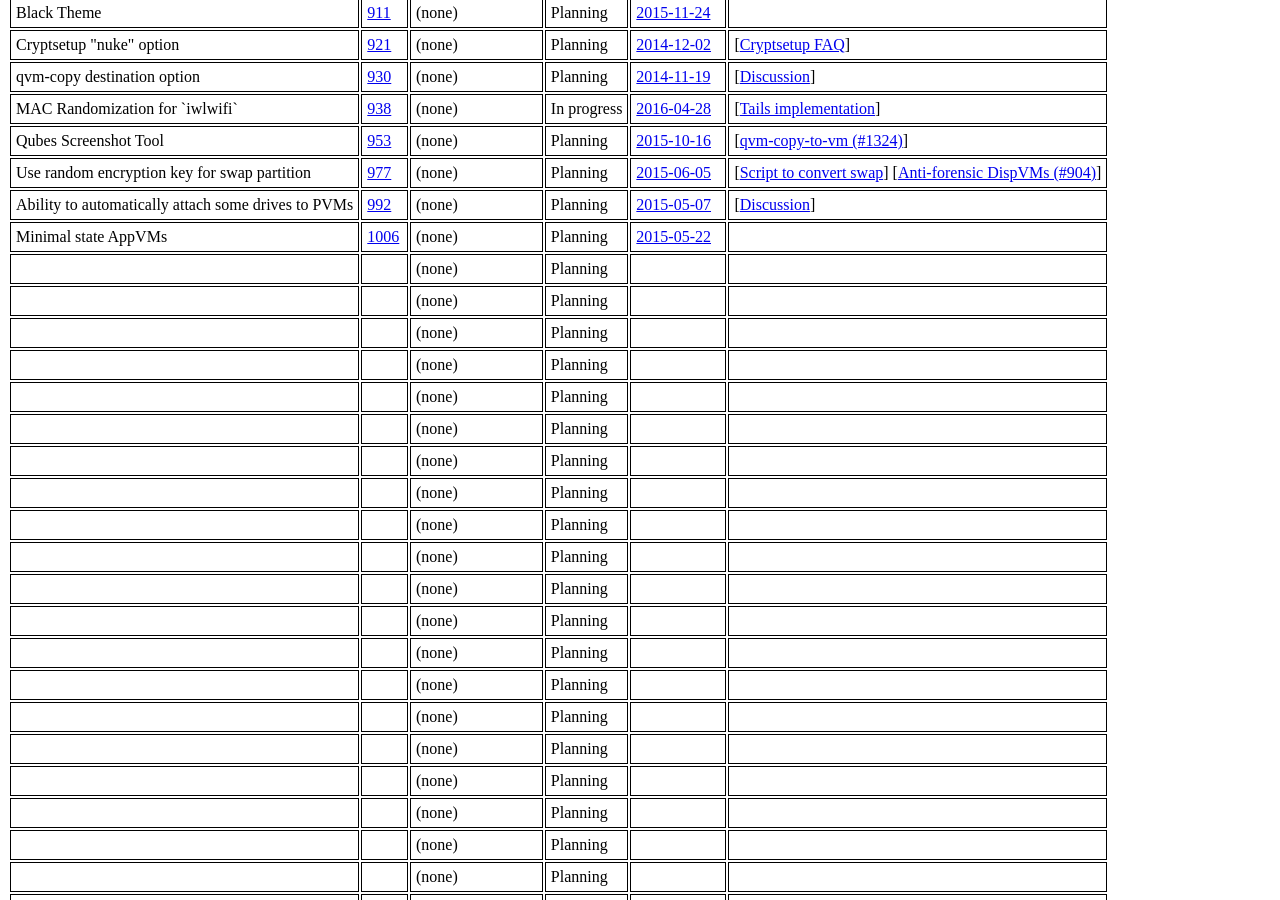
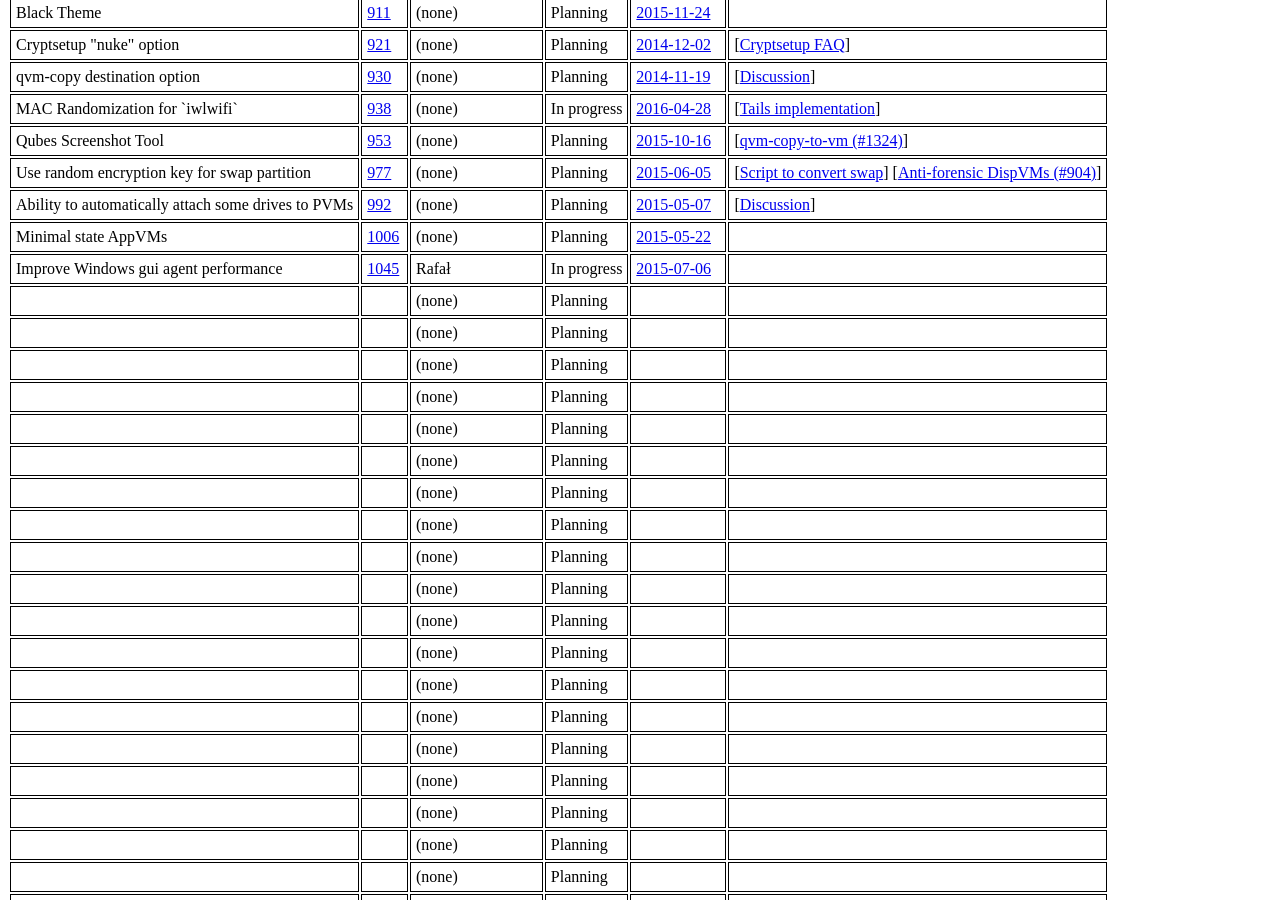
Before and after one commit to QubesOS/qubes-issues, a Jekyll site: the page built from index.md, in a window 1280 px wide and 900 px high, scrolled down 982 px. Built offline with Jekyll 4.4.1, drawn with Linux system fonts in a browser that asks for light colours.

Commit message:
Track #1045

```diff
--- a/_data/features.yml
+++ b/_data/features.yml
@@ -512,15 +512,15 @@
   - desc   :
     url    :
 
-- name   :
-  issue  :
-  devs   :
+- name   : Improve Windows gui agent performance
+  issue  : 1045
+  devs   : Rafał
   status :
-    code   :
+    code   : In progress
     url    :
   updated:
-    date   :
-    url    :
+    date   : 2015-07-06
+    url    : https://github.com/QubesOS/qubes-issues/issues/1045#issue-93293851
   info   :
   - desc   :
     url    :
```
